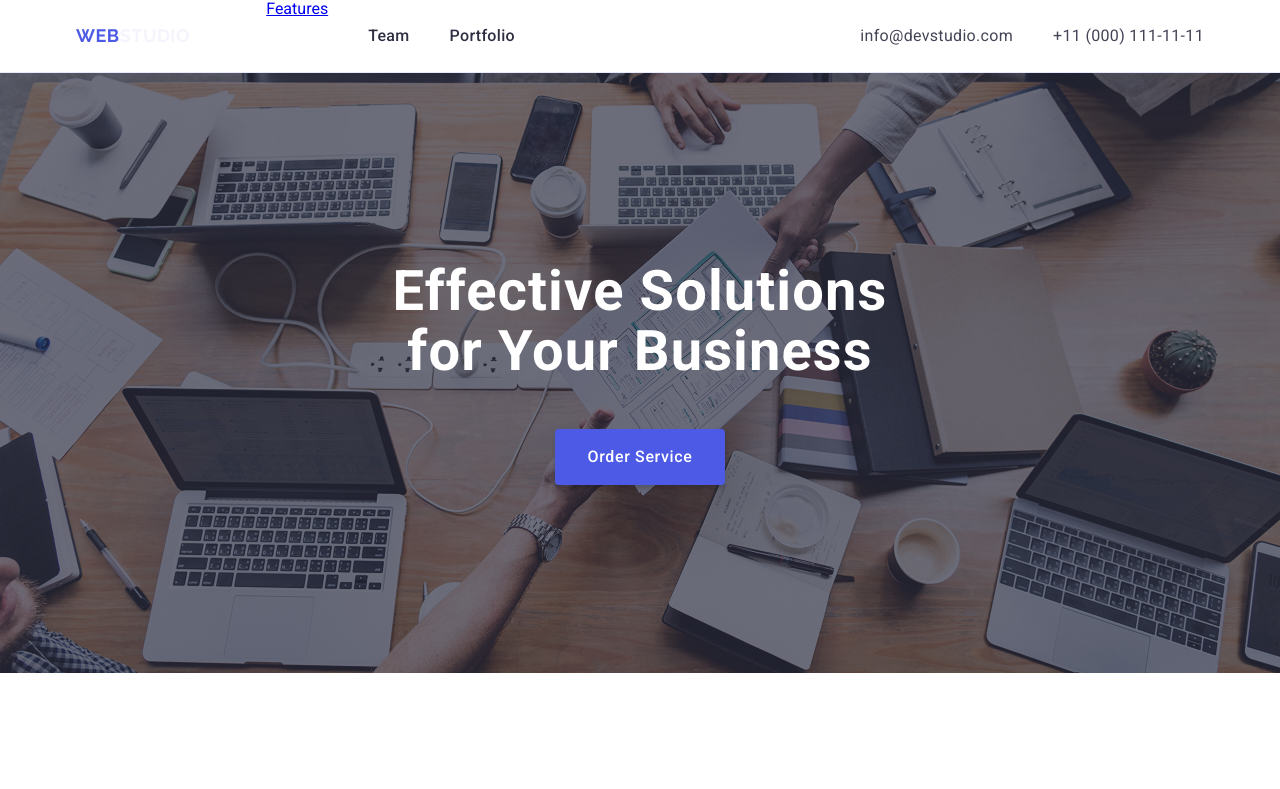
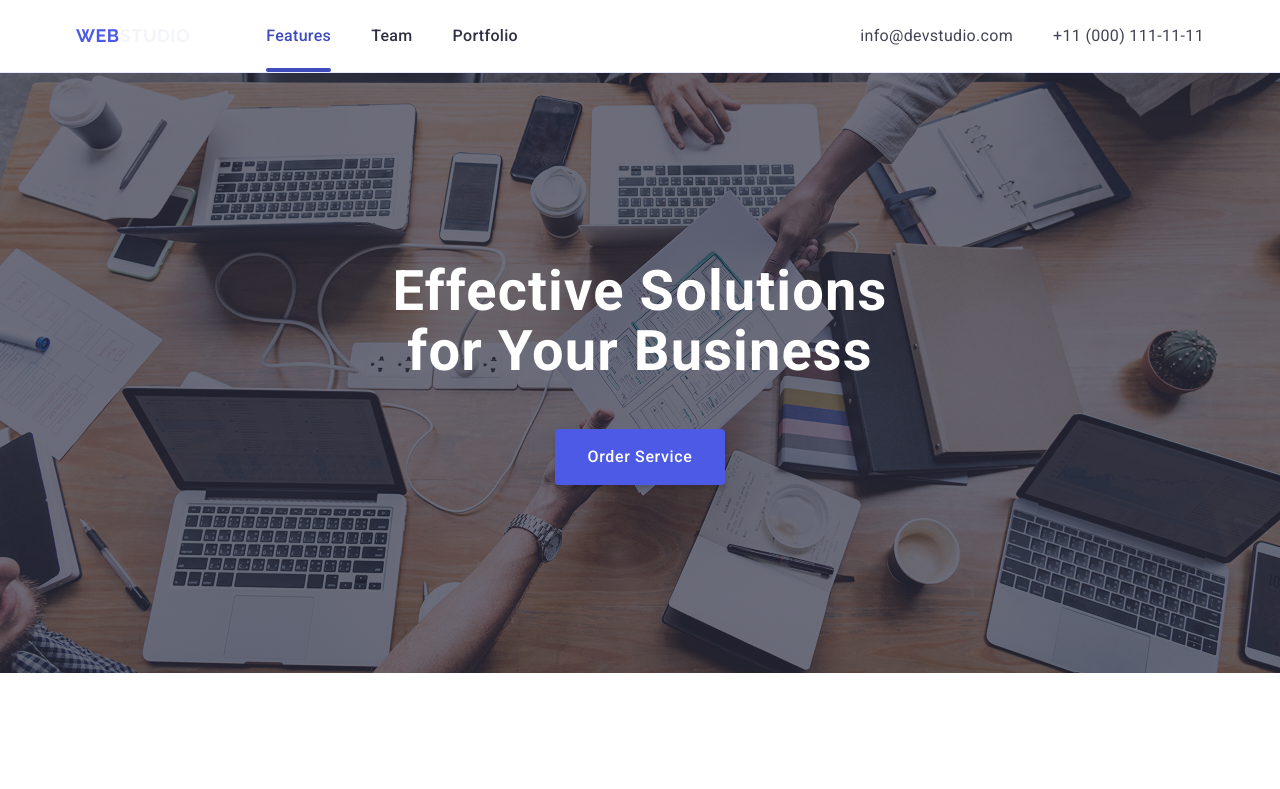
Before and after one commit to IhorBrodiaga/goit-markup-hw-04, a plain HTML site: page index.html in a window 1280 px wide. Shown: the top 789 px of the page. Drawn offline with nearby package versions, Linux system fonts and the light colour scheme.

Commit message:
add markup

```diff
--- a/css/header.css
+++ b/css/header.css
@@ -108,7 +108,7 @@
     margin-left: auto;
 }
 
-.header-menu-link.accent::after {
+.header-menu-link.current::after {
     content: '';
     position: absolute;
     left: 0;
@@ -120,6 +120,6 @@
     background-color: #404bbf;
 }
 
-.header-menu-link.accent {
+.header-menu-link.current {
     color: #404bbf;
 }
--- a/index.html
+++ b/index.html
@@ -25,7 +25,7 @@
                 <a href="./index.html" class="logo">Web<span class="accent">Studio</span></a>
                 <nav class="nav">
                     <ul class="nav-list">
-                        <li><a href="#features" class="header-menu-link.current">Features</a></li>
+                        <li><a href="#features" class="header-menu-link current">Features</a></li>
                         <li><a href="#team" class="header-menu-link">Team</a></li>
                         <li><a href="#portfolio" class="header-menu-link">Portfolio</a></li>
                     </ul>
```
